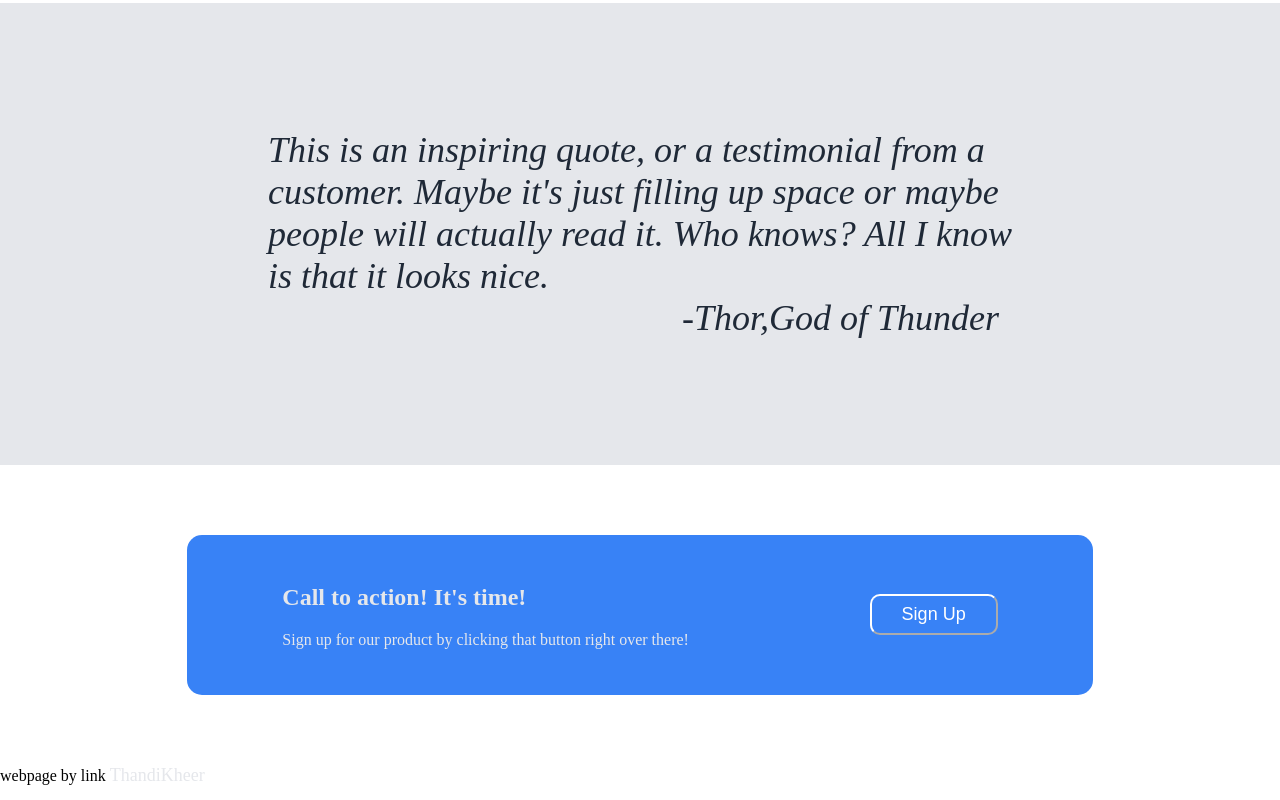
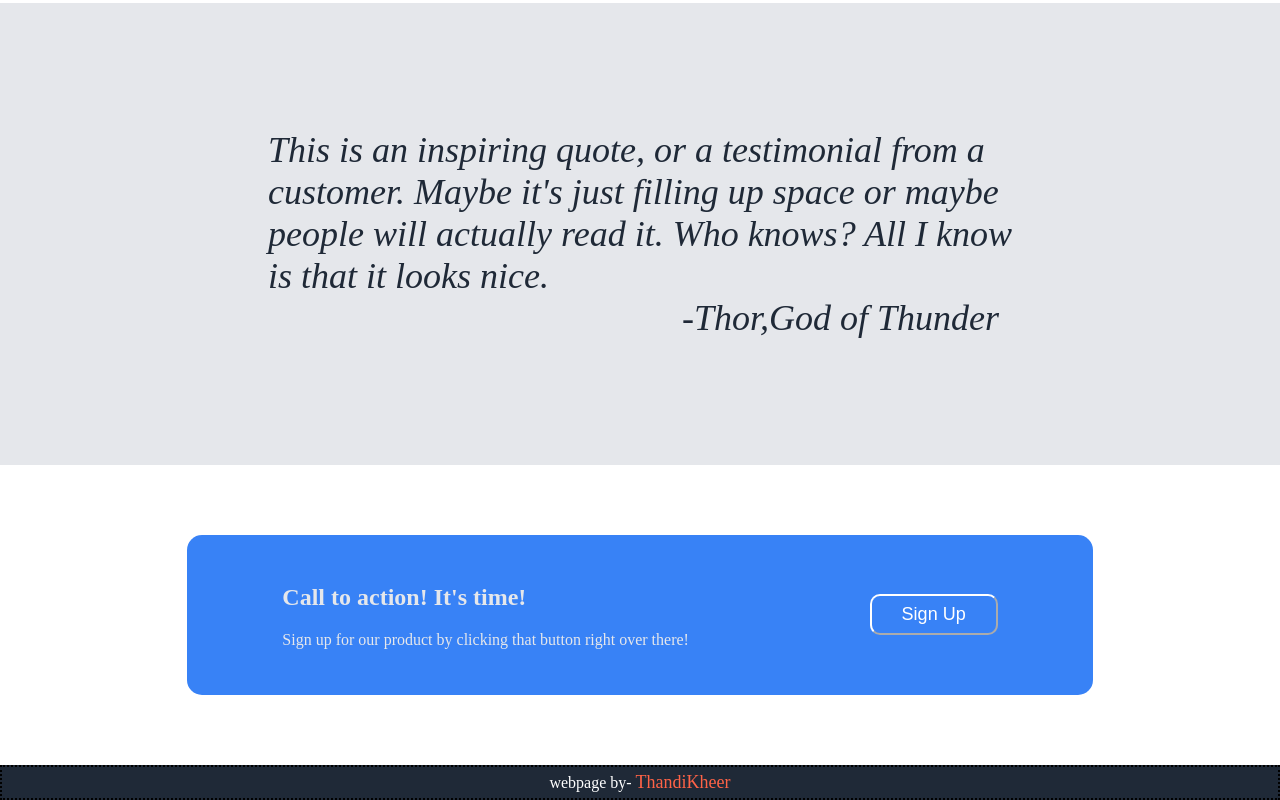
Before and after one commit to ThandiKheer/LandingPage, a plain HTML site: page index.html in a window 1280 px wide. Shown: the part 1403-2203 px from the top of the page. Drawn offline with Linux system fonts and the light colour scheme.

Commit message:
Create footer for LandingPage

```diff
--- a/index.html
+++ b/index.html
@@ -74,7 +74,8 @@
         </div>
     </div>
     <div class="footer">
-        webpage by link <a href="https://github.com/ThandiKheer/LandingPage">ThandiKheer</a>
+        webpage by- <a href="https://github.com/ThandiKheer/LandingPage" style="color:
+        tomato;">ThandiKheer</a>
     </div>
 </body>
 </html>
--- a/style.css
+++ b/style.css
@@ -130,7 +130,13 @@ button{
     border-radius: 15px;
     color: #E5E7EB;
 }
-
+.footer{
+    border: dotted 2px black;
+    padding: 5px;
+    text-align: center;
+    background-color: #1F2937;
+    color: white;
+}
 /*
 .main-container button{
     border-radius: 10px;
```
